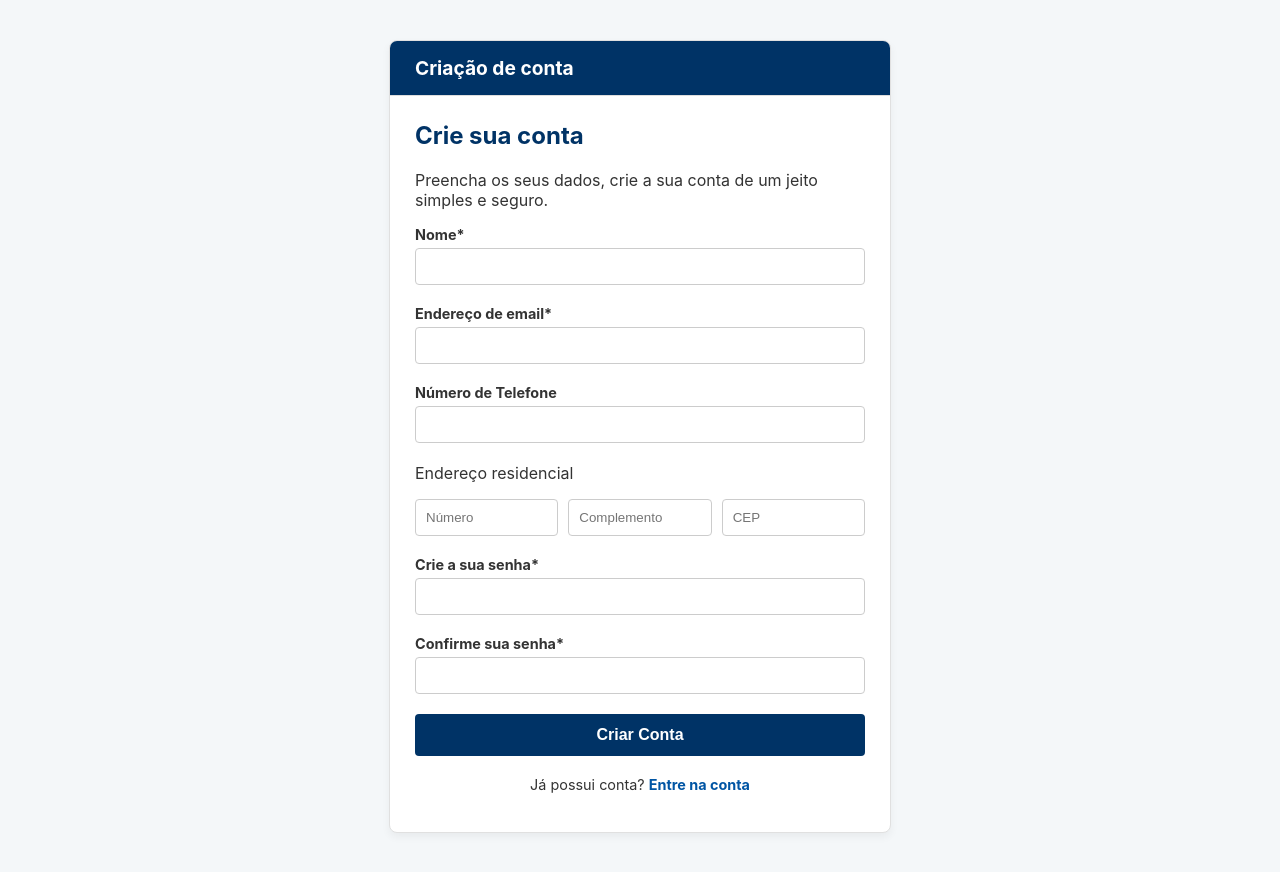
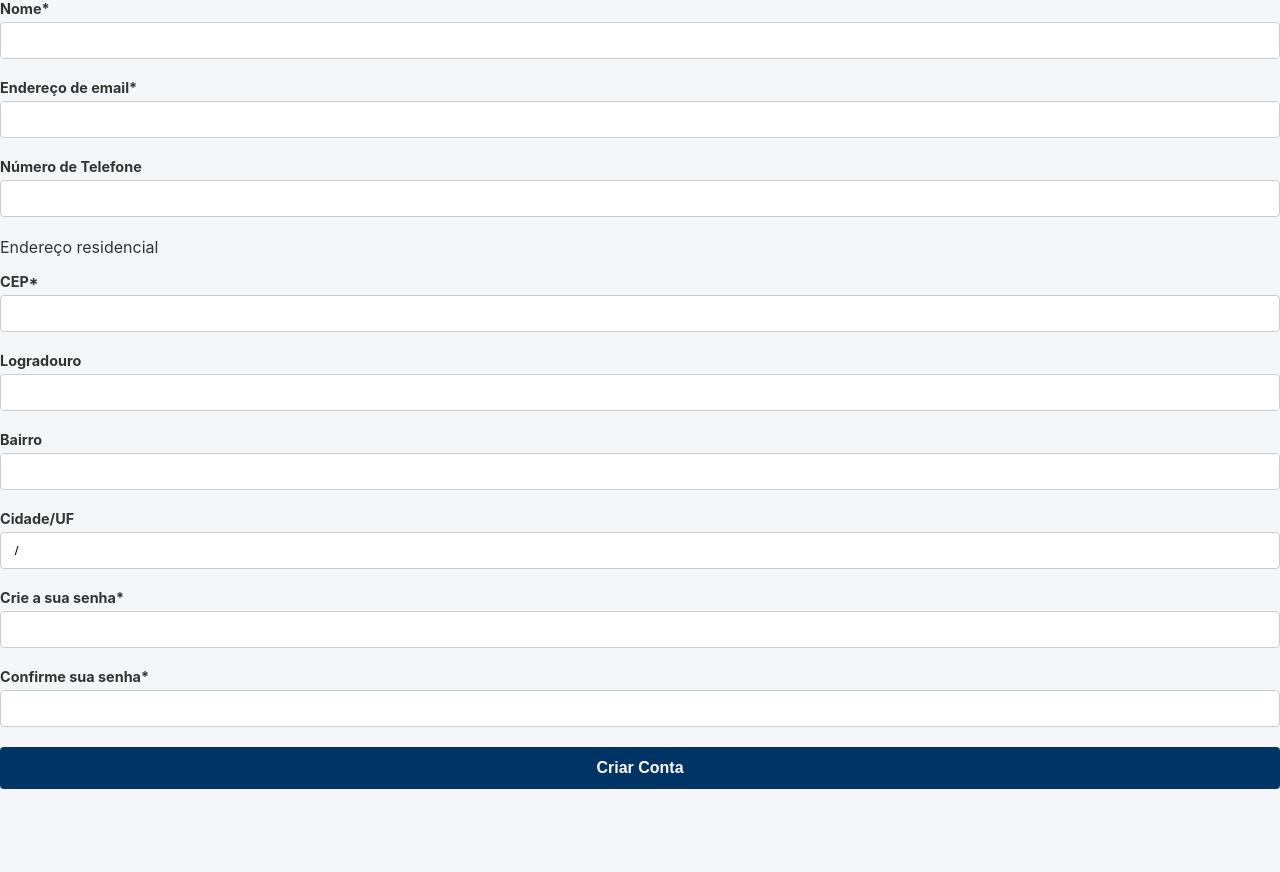
Before and after one commit to zero123gui/Equipe3_ES2, an Angular app in the folder frontend/: page /register in a window 1280 px wide. After the commit the page ends 800 px from the top, so only its background shows below. Built offline with nearby package versions, Linux system fonts and the light colour scheme.

Commit message:
Front com os endpoints criados mas não testados ainda

```diff
--- a/frontend/angular.json
+++ b/frontend/angular.json
@@ -88,5 +88,8 @@
         }
       }
     }
+  },
+  "cli": {
+    "analytics": "1d2a315c-5850-4040-b6c4-7bfdfe60ca29"
   }
 }
--- a/frontend/src/app/pages/login/login.css
+++ b/frontend/src/app/pages/login/login.css
@@ -0,0 +1,9 @@
+.error-message {
+  color: #D8000C;
+  background-color: #FFD2D2;
+  border: 1px solid;
+  padding: 10px;
+  border-radius: 4px;
+  text-align: center;
+  margin-bottom: 15px;
+}
--- a/frontend/src/app/pages/login/login.html
+++ b/frontend/src/app/pages/login/login.html
@@ -1,21 +1,18 @@
-<div class="container">
-  <header>
-    <h1>Entrada de usuário</h1>
-  </header>
 <main>
   <h2>Entre na conta para prosseguir</h2>
   <form (ngSubmit)="login()">
     <div class="form-group">
       <label for="email">Endereço de email</label>
-        <input type="email" id="email" name="email" />
+      <input type="email" id="email" name="email" [(ngModel)]="credentials.email" required>
     </div>
     <div class="form-group">
       <label for="password">Senha</label>
-        <input type="password" id="password" name="password" />
+      <input type="password" id="password" name="password" [(ngModel)]="credentials.password" required>
       <a href="#" class="forgot-password">Esqueceu sua senha?</a>
     </div>
+
+    <p *ngIf="errorMessage" class="error-message">{{ errorMessage }}</p>
+
     <button type="submit" class="btn">Entrar</button>
   </form>
-    <p class="signup-link">Não tem uma conta? <a (click)="goToRegister()">Crie a sua</a></p>
   </main>
-</div>
--- a/frontend/src/app/pages/login/login.ts
+++ b/frontend/src/app/pages/login/login.ts
@@ -2,28 +2,43 @@ import { Component } from '@angular/core';
 import { Router } from '@angular/router';
 import { CommonModule } from '@angular/common';
 import { FormsModule } from '@angular/forms';
+import { ApiService } from '../../services/api'; // <-- IMPORTE O SERVIÇO
 
 @Component({
   selector: 'app-login',
   standalone: true,
   imports: [CommonModule, FormsModule],
   templateUrl: './login.html',
-  styleUrl: './login.css',
+  styleUrl: './login.css'
 })
 export class Login {
-  // Injeta o serviço de roteamento
-  constructor(private router: Router) {}
+
+  public credentials = {
+    email: '',
+    password: ''
+  };
+
+  public errorMessage = '';
+
+  constructor(private router: Router, private apiService: ApiService) {}
 
   login() {
-    // TODO: Aqui você faria a chamada para a sua API de back-end para validar o login
-    console.log('Tentativa de login...');
+    this.errorMessage = '';
 
-    // Simula um login bem-sucedido e navega para a página principal
-    this.router.navigate(['/home']);
+    this.apiService.login(this.credentials).subscribe(success => {
+      if (success) {
+        // TRUE: Deu certo, acessa a conta
+        this.router.navigate(['/home']);
+      } else {
+        // FALSE: Deu errado, limpa os campos e exibe mensagem
+        this.errorMessage = 'Email ou senha inválidos.';
+        this.credentials.email = '';
+        this.credentials.password = '';
+      }
+    });
   }
 
   goToRegister() {
-    // Navega para a página de registro
     this.router.navigate(['/register']);
   }
 }
--- a/frontend/src/app/pages/register/register.css
+++ b/frontend/src/app/pages/register/register.css
@@ -0,0 +1,9 @@
+.error-message {
+  color: #D8000C;
+  background-color: #FFD2D2;
+  border: 1px solid;
+  padding: 10px;
+  border-radius: 4px;
+  text-align: center;
+  margin-bottom: 15px;
+}
--- a/frontend/src/app/pages/register/register.html
+++ b/frontend/src/app/pages/register/register.html
@@ -1,39 +1,49 @@
-<div class="container">
-  <header>
-    <h1>Criação de conta</h1>
-  </header>
-  <main>
-    <h2>Crie sua conta</h2>
-    <p>Preencha os seus dados, crie a sua conta de um jeito simples e seguro.</p>
 <form (ngSubmit)="createAccount()">
   <div class="form-group">
     <label for="name">Nome*</label>
-        <input type="text" id="name" name="name" />
+    <input type="text" id="name" name="name" [(ngModel)]="participante.nome" required>
+  </div>
+
+  <div class="form-group">
+    <label for="email">Endereço de email*</label>
+    <input type="email" id="email" name="email" [(ngModel)]="participante.email" required>
+  </div>
+
+  <div class="form-group">
+    <label for="phone">Número de Telefone</label>
+    <input type="tel" id="phone" name="phone" [(ngModel)]="participante.telefone">
+  </div>
+
+  <p>Endereço residencial</p>
+
+  <div class="form-group">
+    <label for="cep">CEP*</label>
+    <input type="text" id="cep" name="cep" [(ngModel)]="participante.endereco.cep" (blur)="buscarCep()" required>
+  </div>
+
+  <div class="form-group">
+    <label>Logradouro</label>
+    <input type="text" name="logradouro" [(ngModel)]="participante.endereco.logradouro" readonly>
   </div>
   <div class="form-group">
-        <label for="email">Endereço de email*</label>
-        <input type="email" id="email" name="email" />
+    <label>Bairro</label>
+    <input type="text" name="bairro" [(ngModel)]="participante.endereco.bairro" readonly>
   </div>
   <div class="form-group">
-        <label for="phone">Número de Telefone</label>
-        <input type="tel" id="phone" name="phone" />
+    <label>Cidade/UF</label>
+    <input type="text" name="cidade" [value]="participante.endereco.localidade + ' / ' + participante.endereco.uf" readonly>
   </div>
-      <p>Endereço residencial</p>
-      <div class="address-group">
-        <input type="text" placeholder="Número" />
-        <input type="text" placeholder="Complemento" />
-        <input type="text" placeholder="CEP" />
-      </div>
+
   <div class="form-group">
     <label for="password">Crie a sua senha*</label>
-        <input type="password" id="password" name="password" />
+    <input type="password" id="password" name="password" [(ngModel)]="participante.senha" required>
   </div>
   <div class="form-group">
     <label for="confirm-password">Confirme sua senha*</label>
-        <input type="password" id="confirm-password" name="confirm-password" />
+    <input type="password" id="confirm-password" name="confirm-password" [(ngModel)]="confirmaSenha" required>
   </div>
+
+  <p *ngIf="errorMessage" class="error-message">{{ errorMessage }}</p>
+
   <button type="submit" class="btn">Criar Conta</button>
 </form>
-    <p class="signup-link">Já possui conta? <a (click)="goToLogin()">Entre na conta</a></p>
-  </main>
-</div>
--- a/frontend/src/app/pages/register/register.ts
+++ b/frontend/src/app/pages/register/register.ts
@@ -2,23 +2,82 @@ import { Component } from '@angular/core';
 import { Router } from '@angular/router';
 import { CommonModule } from '@angular/common';
 import { FormsModule } from '@angular/forms';
+import { ApiService } from '../../services/api'; // <-- IMPORTE O SERVIÇO
 
 @Component({
   selector: 'app-register',
   standalone: true,
   imports: [CommonModule, FormsModule],
   templateUrl: './register.html',
-  styleUrl: './register.css',
+  styleUrl: './register.css'
 })
 export class Register {
-  constructor(private router: Router) {}
+
+  // Objeto para vincular os dados do formulário
+  public participante = {
+    nome: '',
+    email: '',
+    telefone: '',
+    senha: '',
+    // Objeto para o endereço
+    endereco: {
+      cep: '',
+      logradouro: '',
+      complemento: '',
+      bairro: '',
+      localidade: '',
+      uf: ''
+    }
+  };
+
+  public confirmaSenha = '';
+  public errorMessage = ''; // Para exibir mensagens de erro
+
+  // Injeta o Router e nosso ApiService
+  constructor(private router: Router, private apiService: ApiService) {}
+
+  // Função chamada quando o campo CEP perde o foco
+  buscarCep() {
+    if (this.participante.endereco.cep && this.participante.endereco.cep.length === 8) {
+      this.apiService.getEnderecoPorCep(this.participante.endereco.cep).subscribe(data => {
+        if (!data.erro) {
+          // Preenche os campos de endereço com a resposta da API ViaCEP
+          this.participante.endereco.logradouro = data.logradouro;
+          this.participante.endereco.bairro = data.bairro;
+          this.participante.endereco.localidade = data.localidade;
+          this.participante.endereco.uf = data.uf;
+        } else {
+          alert('CEP não encontrado!');
+        }
+      });
+    }
+  }
 
   createAccount() {
-    // TODO: Aqui você faria a chamada para a sua API de back-end para criar a conta
-    console.log('Tentativa de criar conta...');
+    this.errorMessage = ''; // Limpa a mensagem de erro anterior
 
-    // Simula a criação bem-sucedida e navega para a tela de sucesso
-    this.router.navigate(['/register-success']);
+    if (this.participante.senha !== this.confirmaSenha) {
+      this.errorMessage = 'As senhas não conferem!';
+      return;
+    }
+
+    // Chama o método de cadastro do nosso serviço
+    this.apiService.cadastrarParticipante(this.participante).subscribe({
+      next: (response) => {
+        // Sucesso! Navega para a tela de sucesso.
+        console.log('Participante cadastrado:', response);
+        this.router.navigate(['/register-success']);
+      },
+      error: (err) => {
+        // Tratamento de erro
+        if (err.status === 400 || err.status === 409) { // 409 Conflict é comum para emails duplicados
+          this.errorMessage = 'Este e-mail já está cadastrado. Tente outro.';
+        } else {
+          this.errorMessage = 'Ocorreu um erro ao tentar cadastrar. Tente novamente.';
+        }
+        console.error('Erro no cadastro:', err);
+      }
+    });
   }
 
   goToLogin() {
--- /dev/null
+++ b/frontend/src/app/services/api.ts
@@ -0,0 +1,38 @@
+import { Injectable } from '@angular/core';
+import { HttpClient } from '@angular/common/http';
+import { Observable, catchError, of, tap } from 'rxjs';
+
+@Injectable({
+  providedIn: 'root'
+})
+export class ApiService {
+
+  // URL base do seu back-end Java. Verifique se a porta (8080) está correta.
+  private backendUrl = 'http://localhost:8080';
+
+  // URL da API externa ViaCEP
+  private viaCepUrl = 'https://viacep.com.br/ws';
+
+  constructor(private http: HttpClient) { }
+
+  getEnderecoPorCep(cep: string): Observable<any> {
+    return this.http.get(`${this.viaCepUrl}/${cep}/json/`);
+  }
+
+  cadastrarParticipante(participante: any): Observable<any> {
+    return this.http.post(`${this.backendUrl}/participants`, participante);
+  }
+
+
+  login(credentials: any): Observable<boolean> {
+    // Peça ao seu colega do back-end para criar um endpoint POST /login.
+    return this.http.post<boolean>(`${this.backendUrl}/login`, credentials).pipe(
+
+      tap(response => console.log('Resposta do login:', response)),
+      catchError(err => {
+        console.error('Erro no login:', err);
+        return of(false); // Retorna um Observable de 'false' em caso de erro.
+      })
+    );
+  }
+}
```
Also changed, not shown: 1 other file (tests, documents, lock files or other folders). Lines whose indentation alone changed are shown as unchanged.
